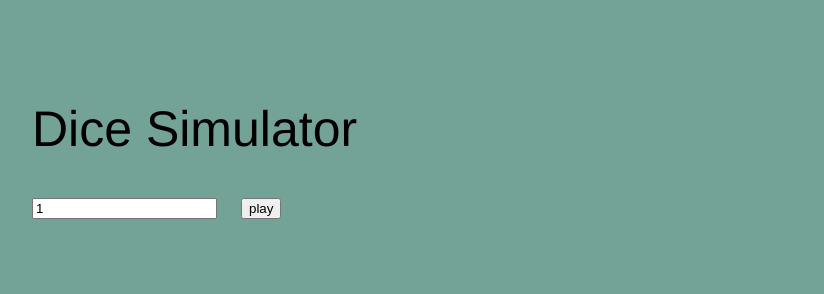
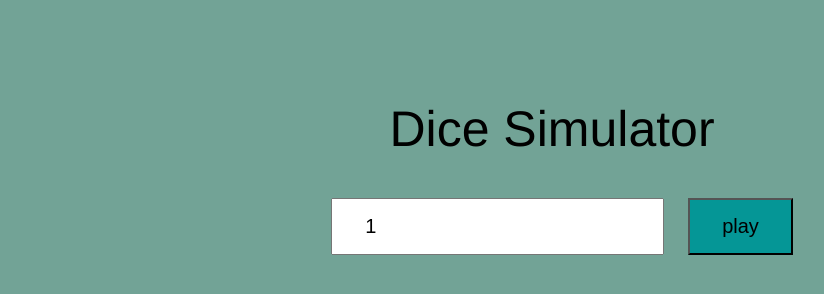
Before and after one commit to ghazal-khaki/dice-simulator, a plain HTML site: page index.html in a window 1280 px wide. Shown: the whole page, without its empty margins (88-912 px from the left). Drawn offline with Linux system fonts and the light colour scheme.

Commit message:
fourth ver

```diff
--- a/index.html
+++ b/index.html
@@ -6,7 +6,7 @@
   </head>
   <body>
     <input id="counter" type="number" placeholder="input number!" />
-    <button onclick="random()">play</button>
+    <button onclick="random()" class="button">play</button>
     <div id="container"></div>
     <script src="./main.js"></script>
   </body>
--- a/style.sass
+++ b/style.sass
@@ -1,13 +1,20 @@
 body
+  text-align: center
   margin: 100px
   background-color: #72A396
 #counter
+  padding: 15px 32px
   margin: 20px
+  font-size: 20px
 #header
   margin: 20px
   color: black
   font-family: 'Franklin Gothic Medium', 'Arial Narrow', Arial, sans-serif
   font-size: 50px
+.button
+  padding: 15px 32px
+  background-color: rgb(5,150,150)
+  font-size: 20px
 .dice
   border-style: solid
   border-width: 1px
@@ -17,6 +24,7 @@ body
   background-color: #DBEAAC
   margin: 20px
   display: inline-block
+  border-radius: 10px
 
 .led
   border-radius: 50%
```
Also changed, not shown: style.css.
